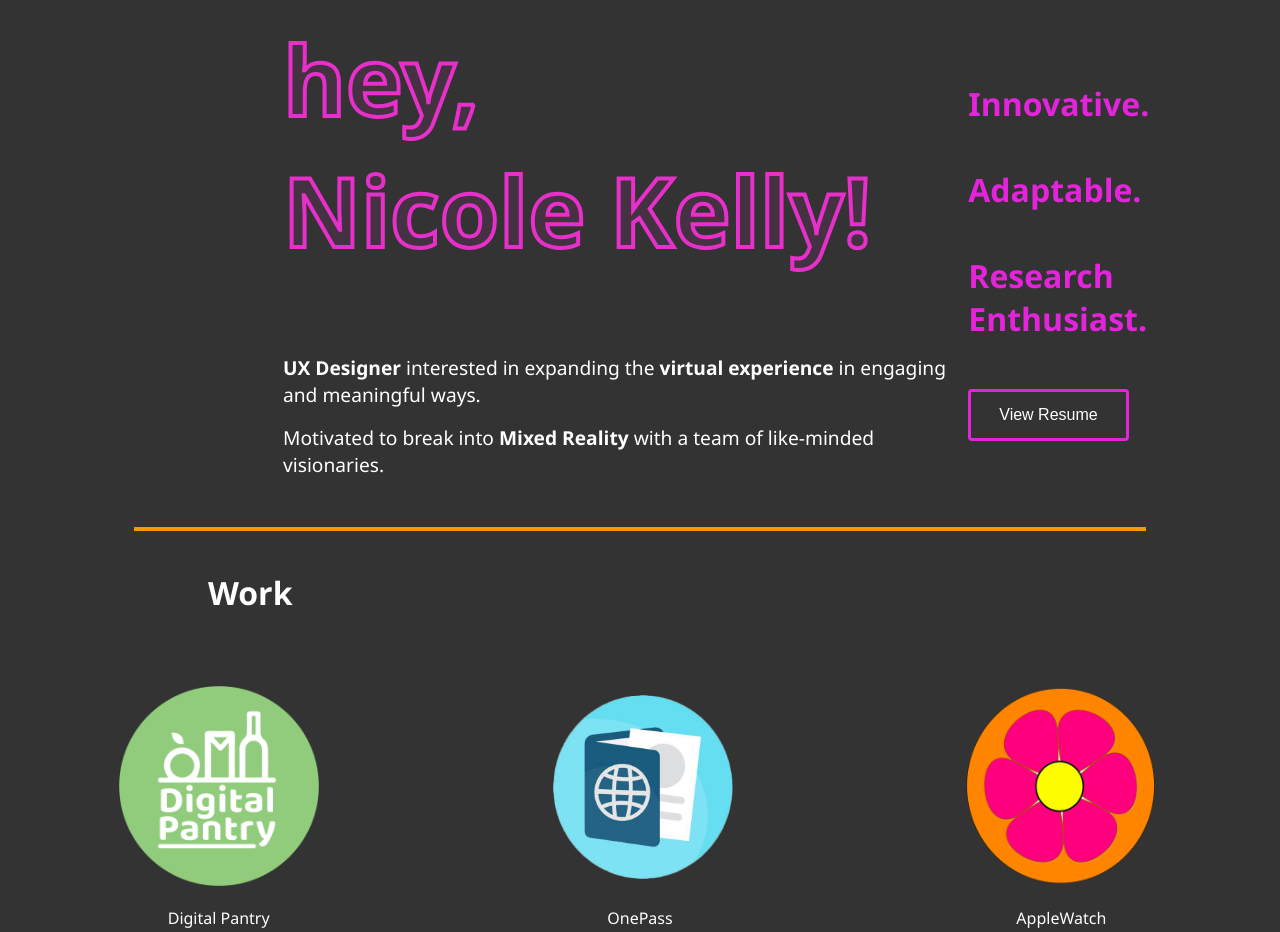
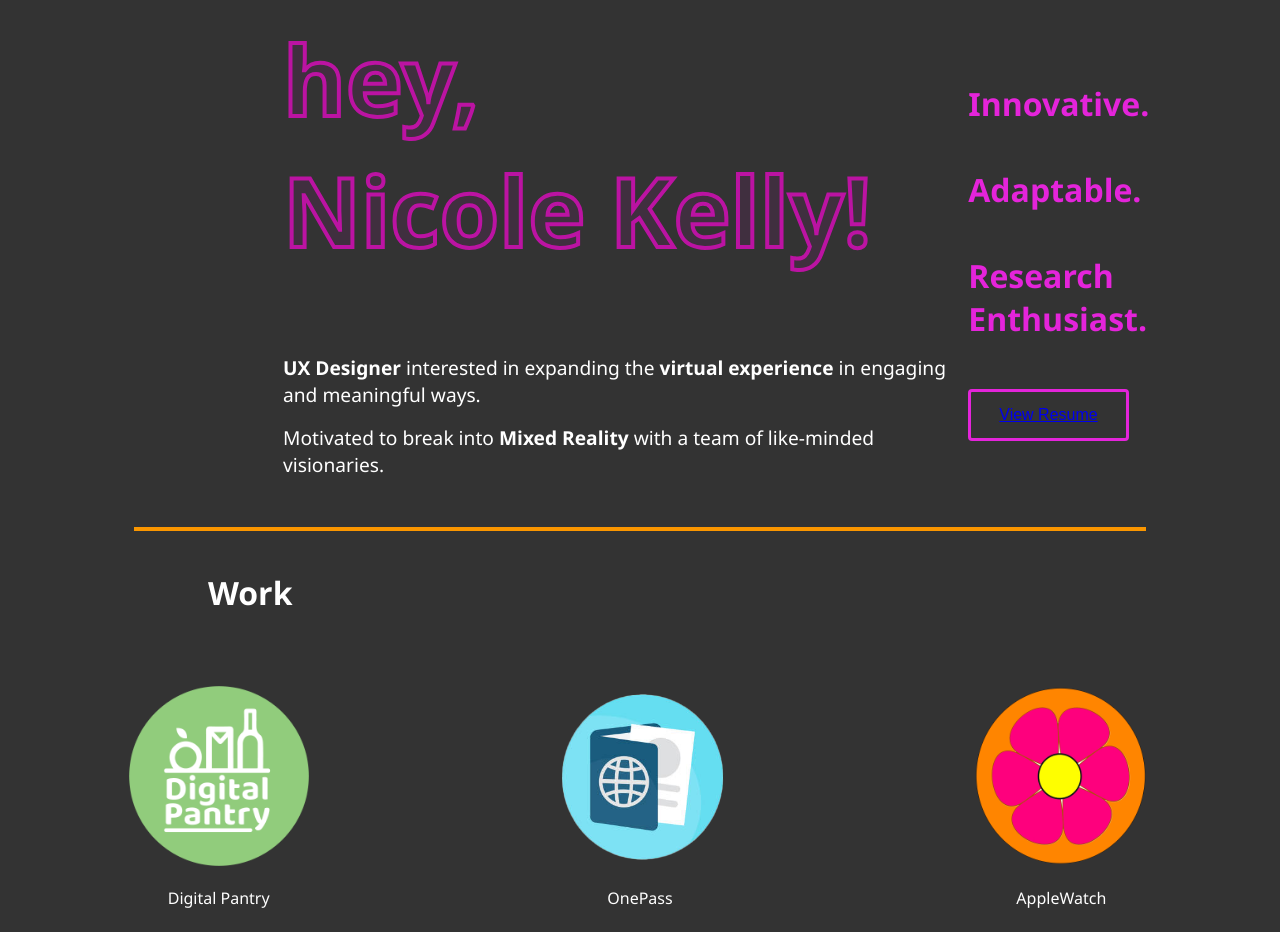
Before and after one commit to nicoletkelly/Nicole-Kelly-Portfolio, a plain HTML site: page index.html in a window 1280 px wide. Shown: the part 422-1354 px from the top of the page. Drawn offline with Linux system fonts and the light colour scheme.

Commit message:
Commit
Init

```diff
--- a/css/style.css
+++ b/css/style.css
@@ -5,8 +5,8 @@ body {
 }
 
 h1 {
-    color: #e424da;
-    -webkit-text-stroke: 3px  #ff9431;
+    color: #BB09AF;
+    -webkit-text-stroke: 3px  #ff9531b0;
     font-family: 'Segoe UI', Roboto, 'Open Sans', 'Helvetica Neue', sans-serif;
     font-size: 72pt;
     animation: fade 8s infinite;
@@ -14,10 +14,10 @@ h1 {
 }
 
 @keyframes fade {
-    from { color: #e424da }
+    from { color: #BB09AF }
     to   { color: #333 }
-    from {-webkit-text-stroke: 3px  #ff9431}
-    to {-webkit-text-stroke: 4px  #e424da}
+    from {-webkit-text-stroke: 3px  #ff9531b0}
+    to {-webkit-text-stroke: 4px  #BB09AF}
 }
 
 h2 {
@@ -141,6 +141,7 @@ hr {
 
 }
 
+
 .sectionTitle {
     margin-top: 5vh;
     margin-left: 200px;
@@ -166,8 +167,8 @@ hr {
     padding-bottom: -30vh;
 }
 .item {
-    width: 200px;
-    height: 200px;
+    width: 180px;
+    height: 180px;
 }
 
 /* Style inputs, select elements and textareas */
@@ -241,13 +242,14 @@ input[type=submit]:hover {
     clear: both;
 }
 
+
 /* Responsive layout - when the screen is less than 600px wide, make the two columns stack on top of each other instead of next to each other */
 
 @media screen and (max-width: 600px) {
     .col-25, .col-75, input[type=submit] {
         width: 100%;
         margin-top: 0;
-    }
+        }
 }
 
 .img-container {
--- a/index.html
+++ b/index.html
@@ -36,7 +36,7 @@
             <div class="flexChild2">
                 <h2>Innovative. <br><br>Adaptable. <br><br>Research Enthusiast.</h2>
                 <br>
-                <button class="btn resume">View Resume</button>
+                <button class="btn resume"><a href="file:///c:/Users/Nicole/Documents/UXUI/portfolio 7/Nicole-Kelly-Portfolio/Images/resume.pdf" target="_blank">View Resume</a></button>
             </div>
         </section>
     </div>
@@ -116,7 +116,7 @@
                 <div class="img-container">
                     <div class="myPic">
                         <div class="col-50">
-                            <img class="myPic" img src="../Nicole-Kelly-Portfolio/Images/portpic.png" width="450vh"
+                            <img class="myPic" img src="../Nicole-Kelly-Portfolio/Images/portpic.jpg" width="450vh"
                                 height="450vh">
                         </div>
                     </div>
```
Also changed, not shown: Images/portpic.jpg (renamed from Images/portfolio1.2.jpg), Images/portpic.png (deleted), Images/vectorFooter.png, Images/vectorHead.png, 1 other file.
